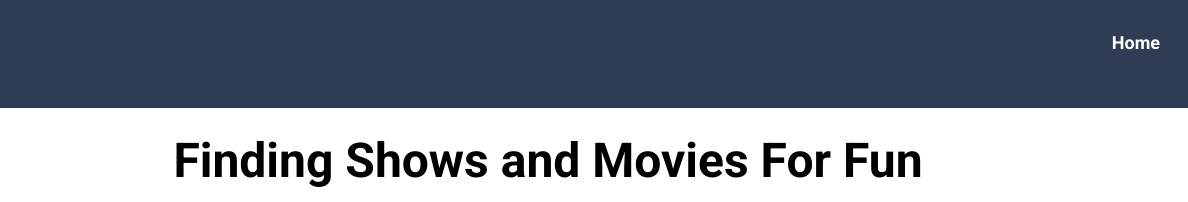
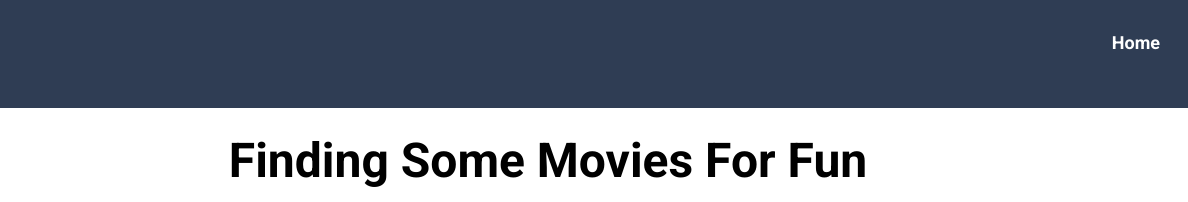
Before and after one commit to LuGMM/API_Module4_final_project, a plain HTML site: page index.html in a window 1280 px wide. Shown: the top 202 px of the page, 92-1280 px from the left. Drawn offline with Linux system fonts and the light colour scheme.

Commit message:
more tweaks

```diff
--- a/index.html
+++ b/index.html
@@ -23,7 +23,7 @@
             </div>
            <div class="landing__content">
             <h1>
-                Finding Shows and Movies For Fun
+                Finding Some Movies For Fun
             </h1>
             <h3>
                 Search for Titles you're interested in.
```
